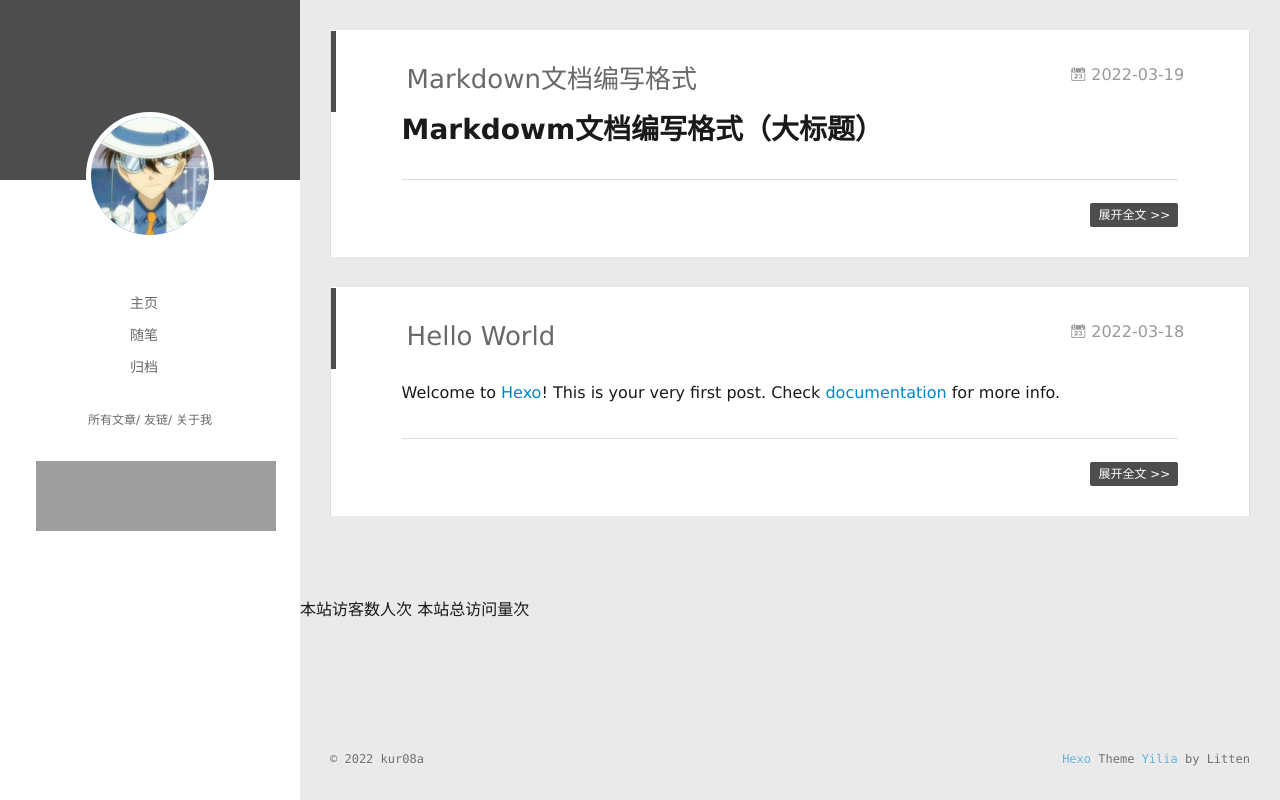
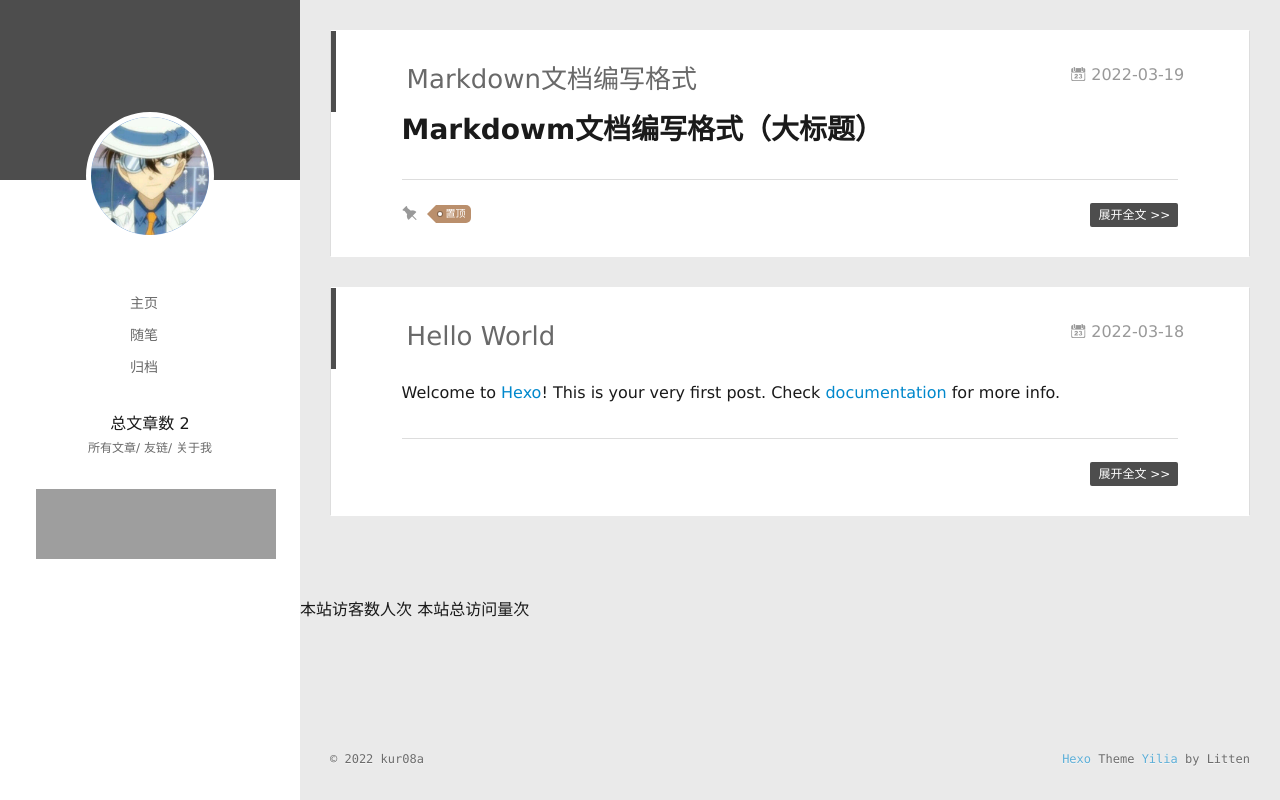
Before and after one commit to kur08a/kur08a.github.io, a plain HTML site: page index.html in a window 1280 px wide. Drawn offline with Linux system fonts and the light colour scheme; some packages are replaced by stand-ins of ours; grey boxes are pictures that could not be loaded; a script that the page names is missing.

Commit message:
Site updated: 2022-03-19 21:33:04

```diff
--- a/index.html
+++ b/index.html
@@ -60,6 +60,9 @@
 				<li><a href="/archives/index.html">归档</a></li>
 
 			</ul>
+		</nav>
+		<nav>
+			总文章数 2
 		</nav>
 		<nav class="header-smart-menu">
 
@@ -189,6 +192,11 @@
 
     </div>
     <div class="article-info article-info-index">
+
+        <div class="article-pop-out tagcloud">
+          <i class="icon-tuding"></i>
+          <a class="article-tag-list-link color3">置顶</a>
+        </div>
 
 
 
```
Also changed, not shown: 2022/03/18/hello-world/index.html (+5 -1 lines), 2022/03/19/Markdown文档编写格式/index.html (+15 -2 lines), archives/2022/03/index.html (+3 -0 lines), archives/2022/index.html (+3 -0 lines), archives/index.html (+3 -0 lines).
